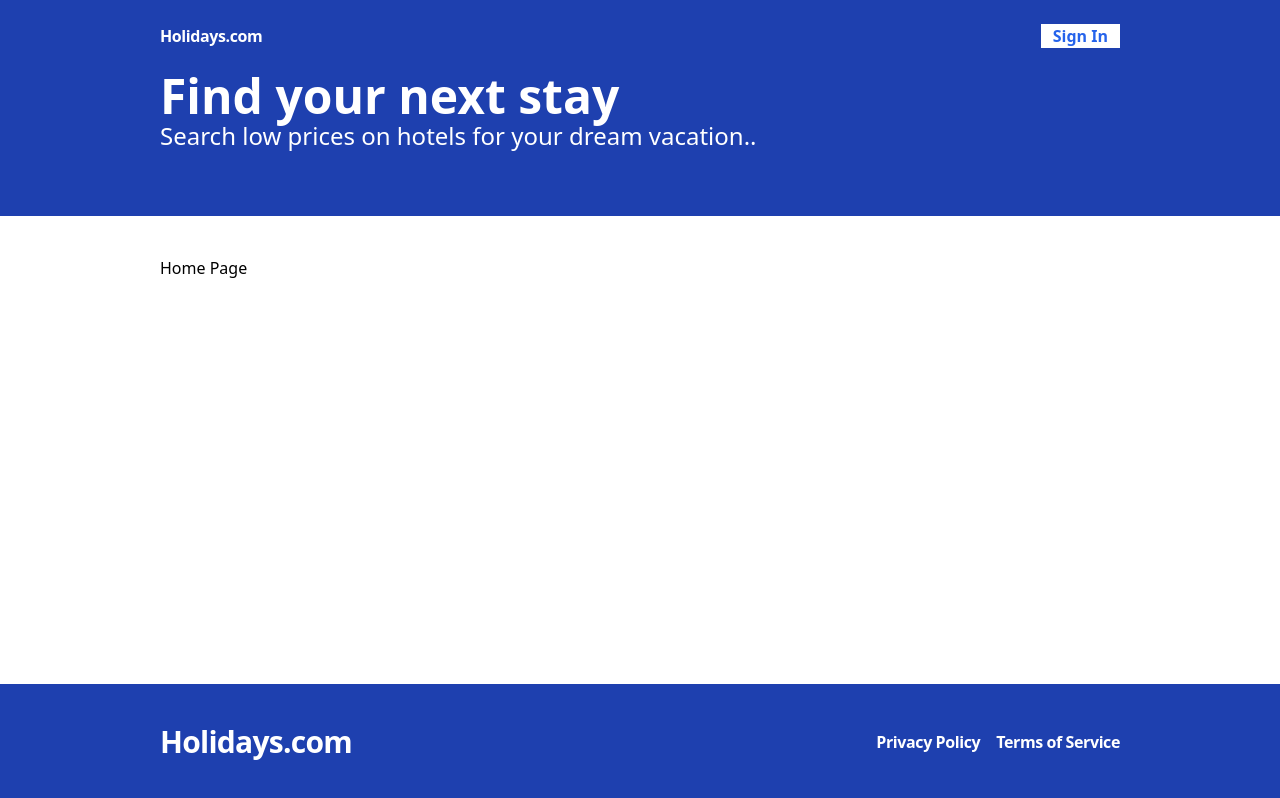
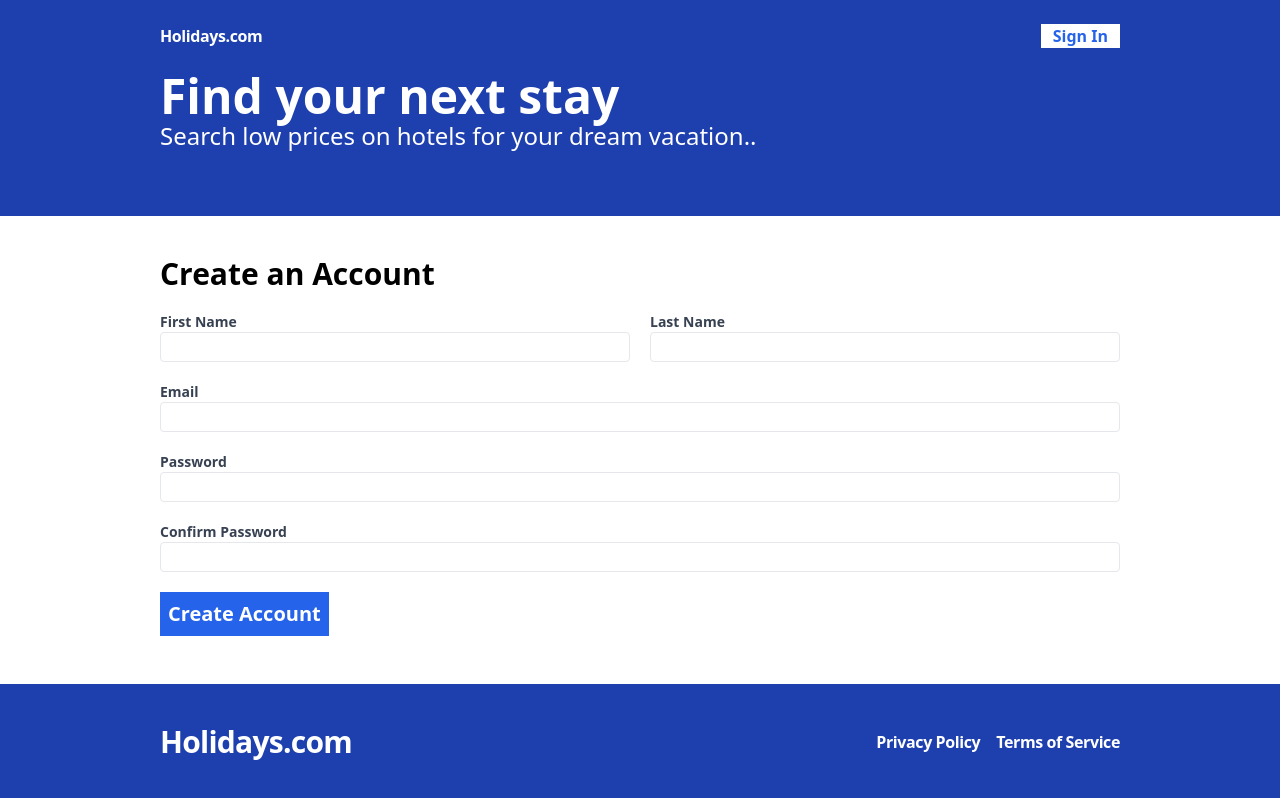
Before and after one commit to kene17/mern-booking-app-frontend, a React (Vite) app: page /register in a window 1280 px wide. Before the commit this address led to /. Built offline with nearby package versions, Linux system fonts and the light colour scheme; no server answers.

Commit message:
added signup form

```diff
--- a/package.json
+++ b/package.json
@@ -12,6 +12,8 @@
   "dependencies": {
     "react": "^18.2.0",
     "react-dom": "^18.2.0",
+    "react-hook-form": "^7.51.3",
+    "react-query": "^3.39.3",
     "react-router-dom": "^6.22.3"
   },
   "devDependencies": {
--- a/src/App.tsx
+++ b/src/App.tsx
@@ -1,6 +1,7 @@
 
 import { Navigate, Route, BrowserRouter as Router, Routes } from 'react-router-dom'
 import Layout from './layouts/Layout'
+import Register from './Register'
 
 function App() {
 
@@ -10,6 +11,7 @@
       <Routes>
         <Route path="/" element={<Layout><p>Home Page</p></Layout>} />
         <Route path="/search" element={<Layout><p>Search Page</p></Layout>} />
+        <Route path="/register" element={<Layout><Register/></Layout>} />
         <Route path="*" element={<Navigate to="/" />} />
       </Routes>
     </Router>
--- /dev/null
+++ b/src/Register.tsx
@@ -0,0 +1,75 @@
+import React from 'react'
+import { useForm } from 'react-hook-form'
+import { useMutation } from 'react-query';
+import * as apiClient from './api/apiClient';
+export type RegisterFormData = {
+    firstName: string;
+    lastName: string;
+    email: string;
+    password: string;
+    confirmPassword: string;
+}
+const Register = () => {
+
+    const { register, watch, handleSubmit, formState: { errors } } = useForm<RegisterFormData>();
+
+    const mutation = useMutation(apiClient.register, {
+        onSuccess: () => {
+            console.log("registration successful");
+
+        },
+        onError: (error: Error) => {
+            console.log(error.message);
+
+        }
+    });
+
+    const onSubmit = handleSubmit((data) => {
+        mutation.mutate(data);
+    })
+    return (
+        <form className='flex flex-col gap-5' onSubmit={onSubmit}>
+            <h2 className='text-3xl font-bold'>Create an Account</h2>
+            <div className="flex flex-col md:flex-row gap-5">
+                <label className='text-gray-700 text-sm font-bold flex-1'>
+                    First Name
+                    <input className='border rounded w-full py-1 px-2 font-normal' {...register("firstName", { required: "This field is required" })}></input>
+                    {errors.firstName && (<span className='text-red-500'>{errors.firstName.message}</span>)}
+                </label>
+                <label className='text-gray-700 text-sm font-bold flex-1'>
+                    Last Name
+                    <input className='border rounded w-full py-1 px-2 font-normal' {...register("lastName", { required: "This field is required" })}></input>
+                    {errors.lastName && (<span className='text-red-500'>{errors.lastName.message}</span>)}
+                </label>
+            </div>
+            <label className='text-gray-700 text-sm font-bold flex-1'>
+                Email
+                <input type="email" className='border rounded w-full py-1 px-2 font-normal' {...register("email", { required: "This field is required" })}></input>
+                {errors.email && (<span className='text-red-500'>{errors.email.message}</span>)}
+            </label>
+            <label className='text-gray-700 text-sm font-bold flex-1'>
+                Password
+                <input type='password' className='border rounded w-full py-1 px-2 font-normal' {...register("password", { required: "This field is required", minLength: { value: 6, message: "Password must be at least 6 characters" } })}></input>
+                {errors.password && (<span className='text-red-500'>{errors.password.message}</span>)}
+            </label>
+            <label className='text-gray-700 text-sm font-bold flex-1'>
+                Confirm Password
+                <input type='password' className='border rounded w-full py-1 px-2 font-normal' {...register("confirmPassword", {
+                    validate: (val) => {
+                        if (!val) {
+                            return "This field is required"
+                        } else if (watch("password") !== val) {
+                            return "Your passwords do not match";
+                        }
+                    }
+                })}></input>
+                {errors.confirmPassword && (<span className='text-red-500'>{errors.confirmPassword.message}</span>)}
+            </label>
+            <span>
+                <button type="submit" className='bg-blue-600 text-white p-2 font-bold hover:bg-blue-500 text-xl'> Create Account</button>
+            </span>
+        </form>
+    )
+}
+
+export default Register
--- /dev/null
+++ b/src/api/apiClient.ts
@@ -0,0 +1,18 @@
+import { RegisterFormData } from '../Register';
+
+const API_BASE_URL = import.meta.env.VITE_API_BASE_URL;
+
+export const register = async (formData: RegisterFormData) => {
+  const response = await fetch(`${API_BASE_URL}/api/auth/signup`, {
+    method: 'POST',
+    headers: {
+      'Content-Type': 'application/json',
+    },
+    body: JSON.stringify(formData),
+  });
+  const responseBody = await response.json();
+
+  if (!response.ok) {
+    throw new Error(responseBody.message);
+  }
+};
--- a/src/main.tsx
+++ b/src/main.tsx
@@ -2,9 +2,19 @@
 import ReactDOM from 'react-dom/client'
 import App from './App.tsx'
 import './index.css'
+import { QueryClient, QueryClientProvider } from 'react-query'
 
+const queryClient = new QueryClient({
+  defaultOptions: {
+    queries: {
+      retry: 0,
+    },
+  },
+})
 ReactDOM.createRoot(document.getElementById('root')!).render(
   <React.StrictMode>
-    <App />
+    <QueryClientProvider client={queryClient}>
+      <App />
+    </QueryClientProvider>
   </React.StrictMode>,
 )
```
Also changed, not shown: 1 other file (tests, documents, lock files or other folders).
